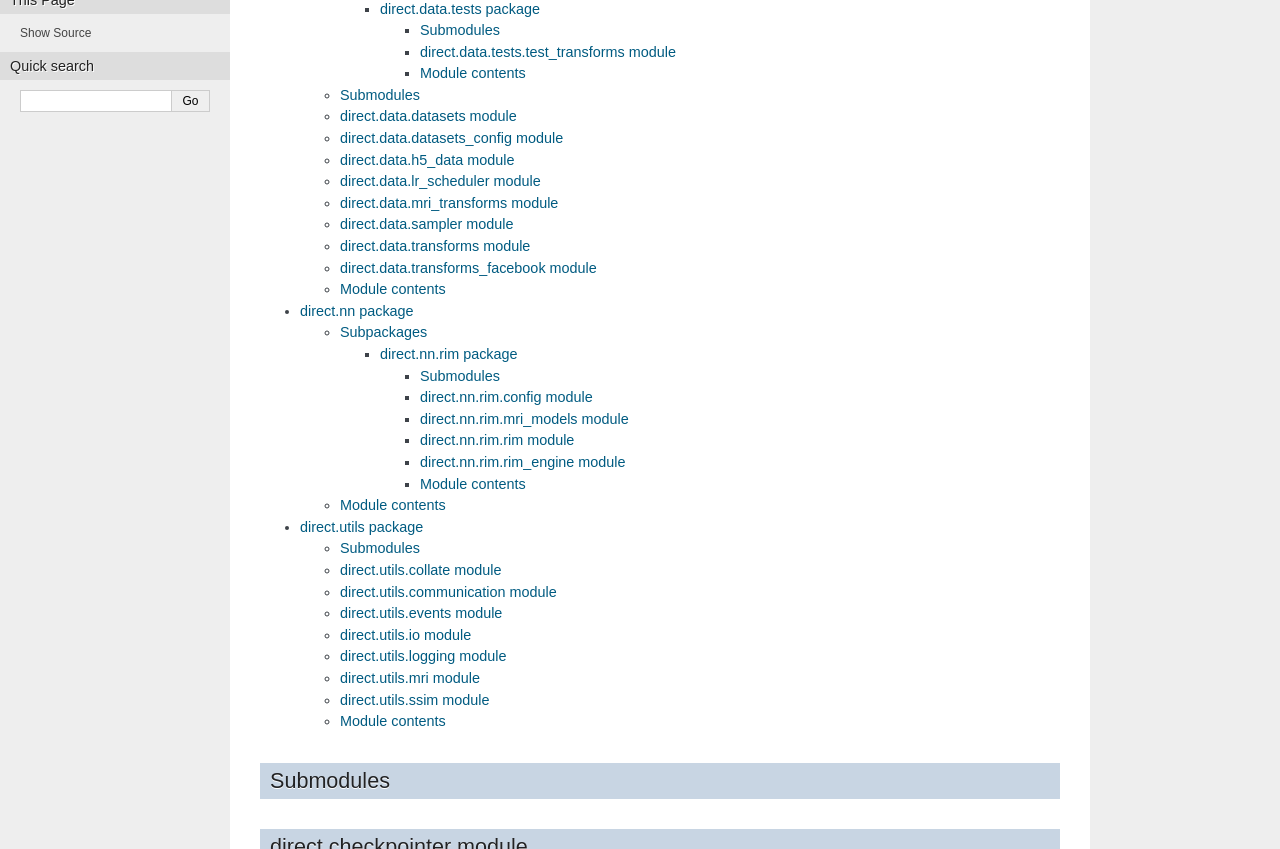
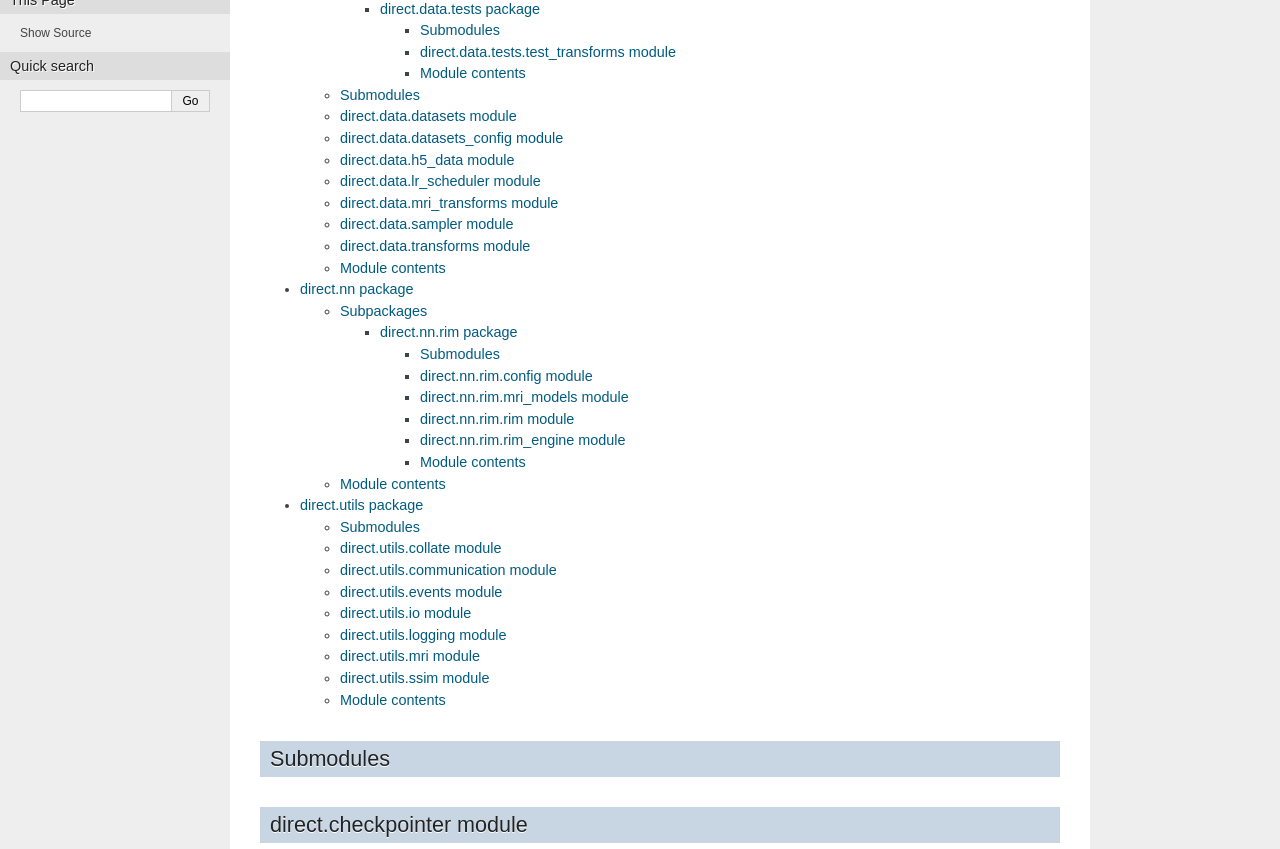
Before and after one commit to NKI-AI/direct, a Sphinx documentation site: the page built from docs/direct.rst, in a window 1280 px wide and 900 px high, scrolled down 436 px, cut to the strip 0-849 px from the top of the window. Built offline with Sphinx 7.4.7, drawn with Linux system fonts in a browser that asks for light colours.

Commit message:
Update direct.data.rst

```diff
--- a/docs/direct.data.rst
+++ b/docs/direct.data.rst
@@ -68,15 +68,6 @@ direct.data.transforms module
    :undoc-members:
    :show-inheritance:
 
-direct.data.transforms\_facebook module
----------------------------------------
-
-.. automodule:: direct.data.transforms_facebook
-   :members:
-   :undoc-members:
-   :show-inheritance:
-
-
 Module contents
 ---------------
 
```
